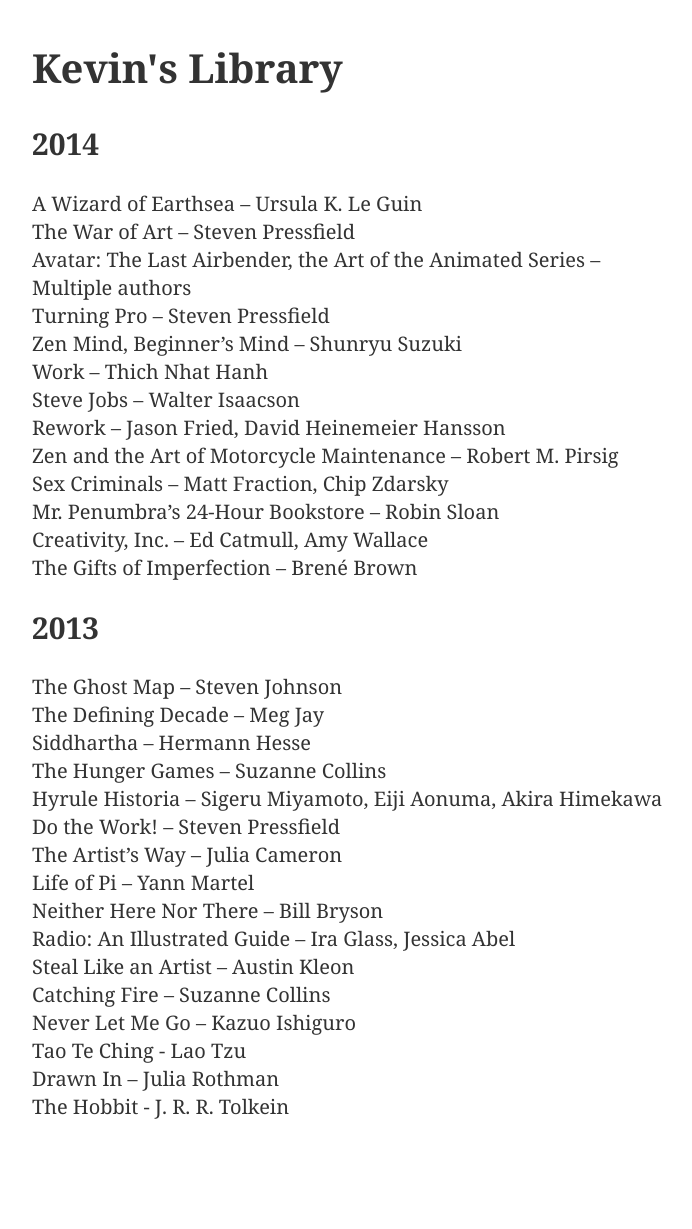
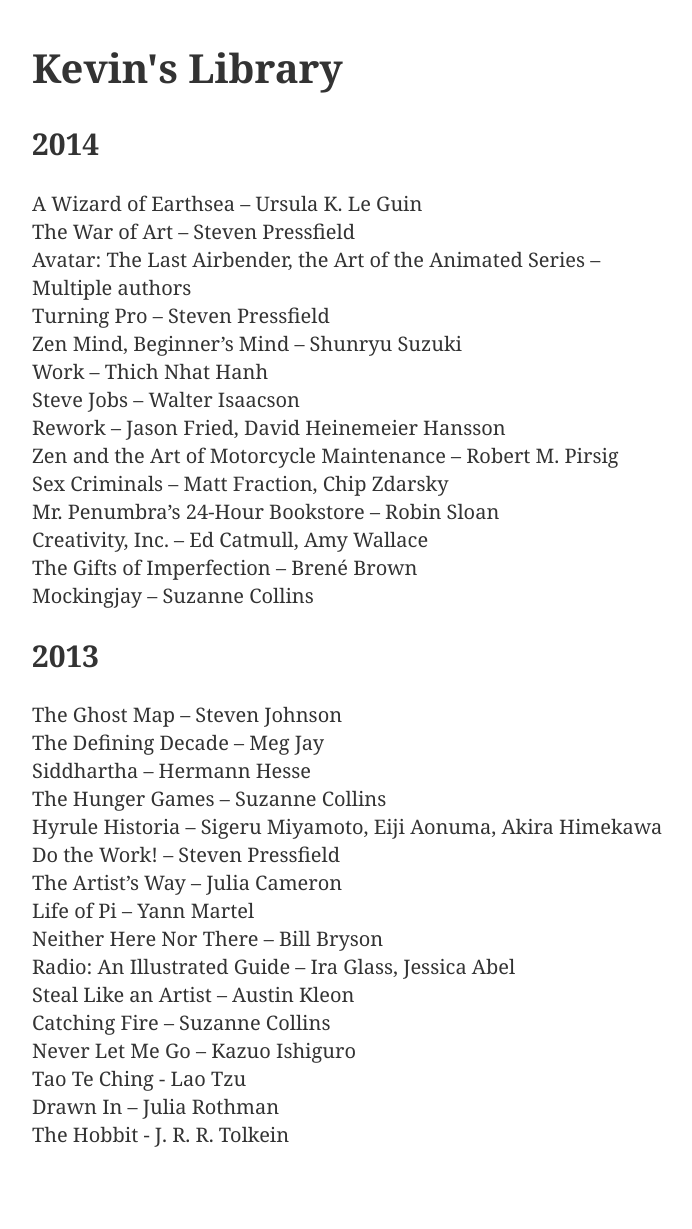
Before and after one commit to kmcgillivray/librarie, a Jekyll site: the page built from index.md, in a window 1280 px wide. Shown: the whole page, without its empty margins (283-975 px from the left). Built offline with Jekyll 4.4.1, drawn with Linux system fonts in a browser that asks for light colours; before the commit the page ends 1201 px from its top, so only the background shows below that.

Commit message:
Add Mockingjay.

```diff
--- a/index.md
+++ b/index.md
@@ -18,6 +18,7 @@ title: Kevin's Library
 * Mr. Penumbra's 24-Hour Bookstore – Robin Sloan
 * Creativity, Inc. – Ed Catmull, Amy Wallace
 * The Gifts of Imperfection – Brené Brown
+* Mockingjay – Suzanne Collins
 
 ## 2013
 
```
